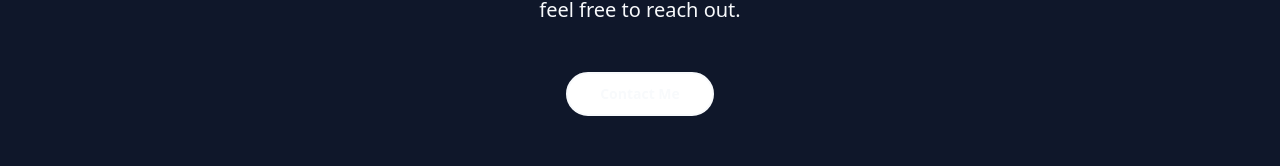
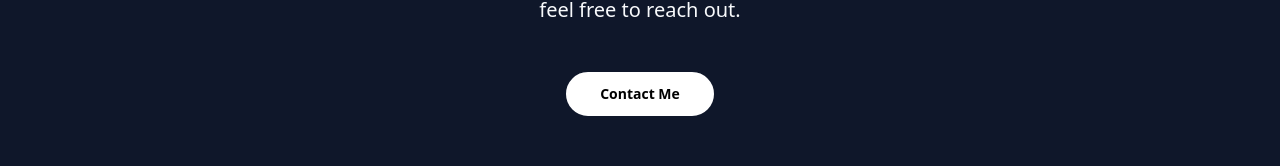
Before and after one commit to richimorty/Raj-Portfolio, a React (Vite) app: page / in a window 1280 px wide. Shown: the part 1960-2126 px from the top of the page. Built offline with nearby package versions, Linux system fonts and the light colour scheme.

Commit message:
[dyad] Updated button styles in Index page - wrote 1 file(s)

```diff
--- a/src/pages/Index.tsx
+++ b/src/pages/Index.tsx
@@ -59,7 +59,7 @@ const Index = () => {
             Whether you have a specific project in mind or just want to chat about animation, feel free to reach out.
           </p>
           <Link to="/contact">
-            <Button size="lg" variant="outline" className="border-2 border-primary-foreground text-primary-foreground hover:bg-primary-foreground hover:text-primary font-semibold py-3 px-8 rounded-full transition-all duration-300 transform hover:scale-105">
+            <Button size="lg" variant="outline" className="bg-white text-black border-2 border-white hover:bg-black hover:text-white font-semibold py-3 px-8 rounded-full transition-all duration-300 transform hover:scale-105">
               Contact Me
             </Button>
           </Link>
```
